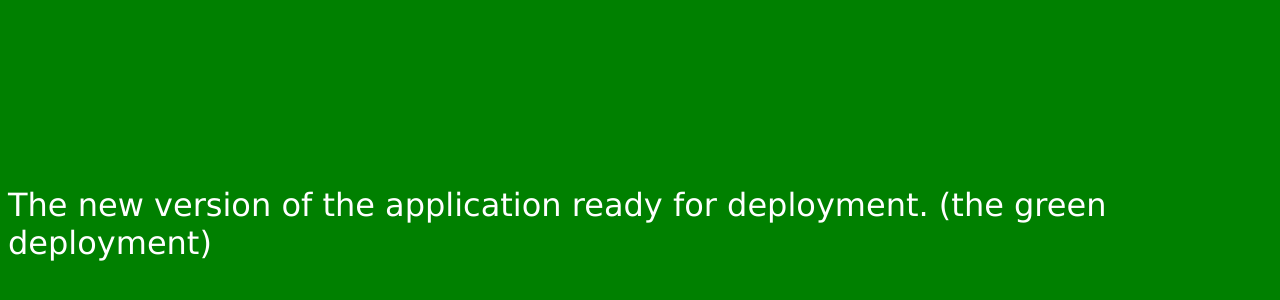
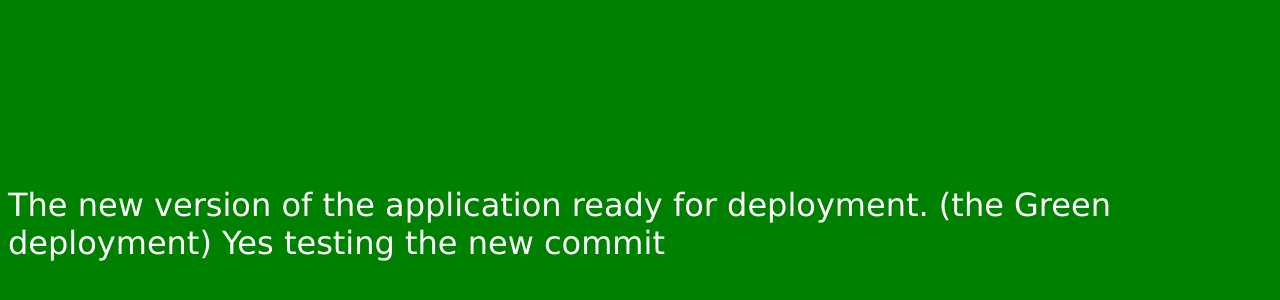
Before and after one commit to Sunloid/k8s-blue-green-deployment, a plain HTML site: page Green/index.html in a window 1280 px wide. Shown: the part 40-340 px from the top of the page. Drawn offline with Linux system fonts and the light colour scheme.

Commit message:
First commit

```diff
--- a/Green/index.html
+++ b/Green/index.html
@@ -10,7 +10,8 @@
 <body class="body">
     <div class="div">
         The new version of the application ready for deployment.
-        (the green deployment)
+        (the Green deployment)
+        Yes testing the new commit
     </div>
 </body>
 </html>
```
Also changed, not shown: 1 other file.
